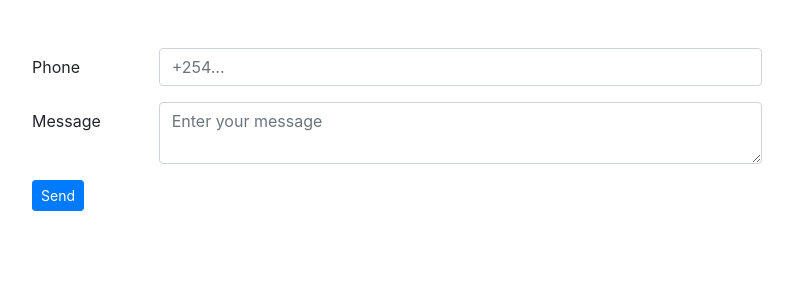
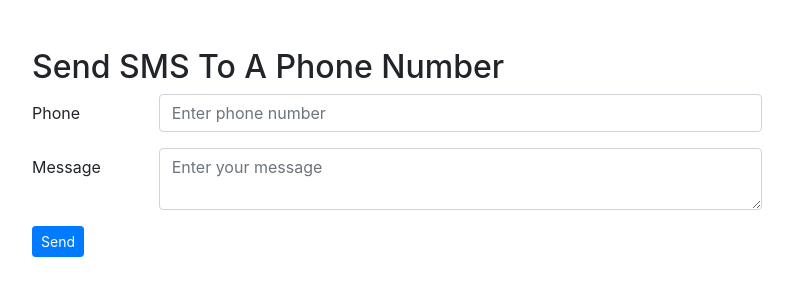
Before and after one commit to jamesnjau/AfricasTalkingSms, a PHP site: page / in a window 1280 px wide. Shown: the top 300 px of the page, without its empty margins (53-846 px from the left). Run offline with PHP 8.4, Linux system fonts and the light colour scheme.

Commit message:
working release

```diff
--- a/index.php
+++ b/index.php
@@ -29,11 +29,12 @@
           }
          ?>
 
+      <h2>Send SMS To A Phone Number</h2>
    <form action="<?php echo $_SERVER['PHP_SELF']?>" method="post">
     <div class="form-group row">
       <label for="staticEmail" class="col-sm-2 col-form-label">Phone</label>
       <div class="col-sm-10">
-      <input type="text" class="form-control" id="phone" name="phone" placeholder="+254...">
+      <input type="text" class="form-control" id="phone" name="phone" placeholder="Enter phone number">
       </div>
     </div>
     <div class="form-group row">
```
Also changed, not shown: README.md, images/screenshot-shot.png (added).
